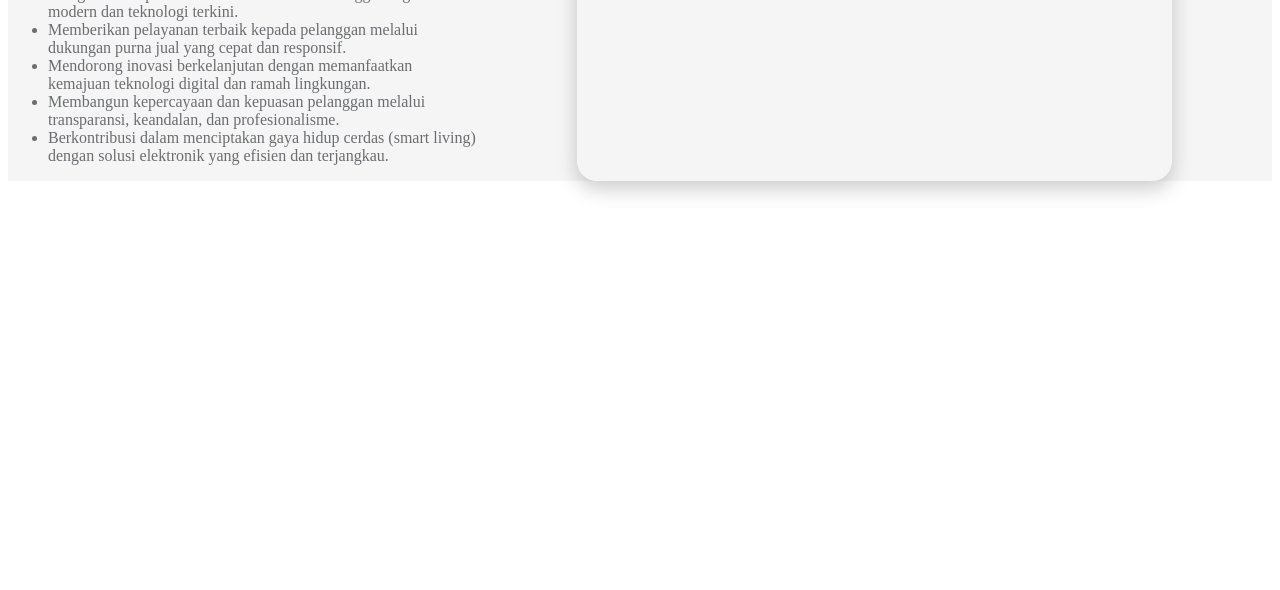
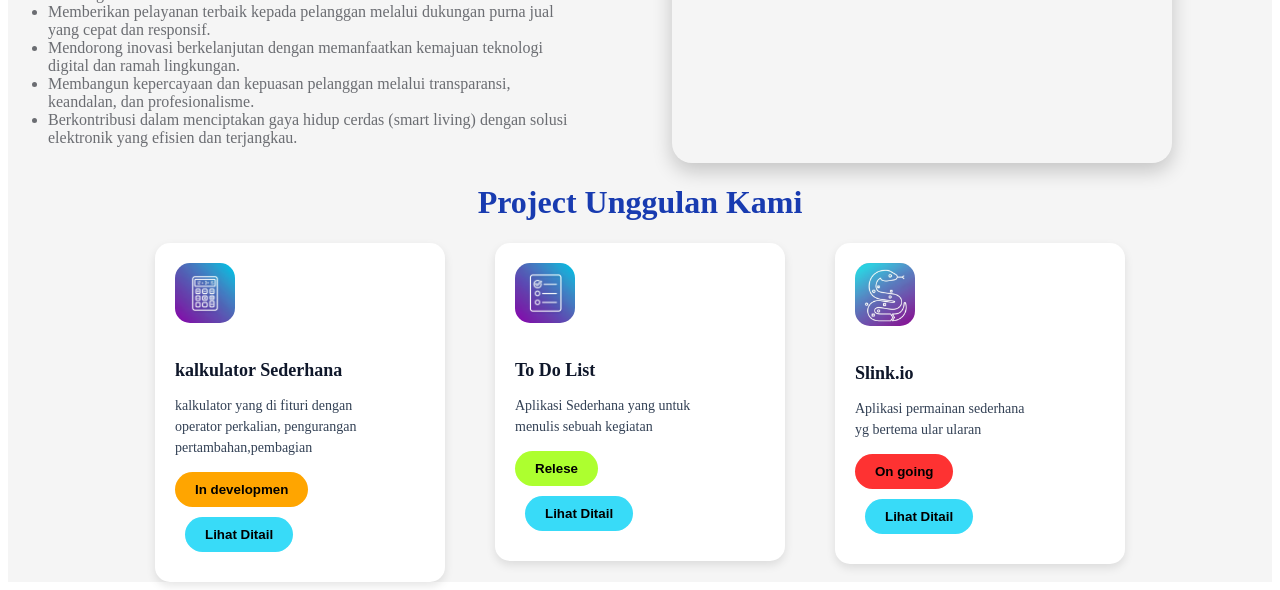
Before and after one commit to saputrarayhan63928-eng/project-root, a plain HTML site: page index.html in a window 1280 px wide. Shown: the part 521-1111 px from the top of the page. Before the commit the page ends 800 px from the top, so only its background shows below. Drawn offline with Linux system fonts and the light colour scheme.

Commit message:
feat:project tlh di buat

```diff
--- a/index.html
+++ b/index.html
@@ -51,6 +51,32 @@
   </div>
 </div>
 </span>
+<h1 class="judul2">Project Unggulan Kami</h1>
+<div class="Project">
+    <ul class="list">
+        <li>
+            <img src="assets/kalokulator.png" alt="kalokulator" width="40px">
+            <h3>kalkulator Sederhana</h3>
+            <p>kalkulator yang di fituri dengan <br>operator perkalian, pengurangan <br>pertambahan,pembagian</p>
+            <button class="label1">In developmen</button>
+            <button class="label2">Lihat Ditail</button>
+        </li>
+        <li>
+            <img src="assets/todolist.png" alt="To Do List" width="40px">
+            <h3>To Do List</h3>
+            <p>Aplikasi Sederhana yang untuk <br>menulis sebuah kegiatan</p>
+             <button class="label3">Relese</button>
+            <button class="label2">Lihat Ditail</button>
+        </li>
+        <li>
+            <img src="assets/ular.png" alt="Slink.io" width="40px">
+            <h3>Slink.io</h3>
+            <p>Aplikasi permainan sederhana <br>yg bertema ular ularan</p>
+             <button class="label4">On going</button>
+            <button class="label2">Lihat Ditail</button>
+        </li>
+    </ul>
+</div>
     </main>
 </body>
 </html>
--- a/style.css
+++ b/style.css
@@ -37,7 +37,6 @@ header h1{
     font-size: 40px;
     color: #0F172A;
 }
-
 header p{
     font-size: 20px;
     color: #1E293B;
@@ -91,7 +90,7 @@ main span{
 .slideshow {
   position: relative;
   width: 100%;
-  max-width: 800px;
+  max-width: 500px;
   margin: 0px 100px 0px 100px;
   border-radius: 20px;
   box-shadow: 0 8px 20px rgba(0,0,0,0.2);
@@ -122,3 +121,80 @@ main span{
   40% { opacity: 0; }
   100% { opacity: 0; }
 }
+.judul2{
+   justify-content: center;
+   display: flex;
+   color: #183bb0;
+}
+.Project{
+    display: flex;
+    justify-content: space-between;
+}
+.list{
+    list-style-type: none;
+    display: flex;
+    justify-content: center;
+    align-items: flex-start;
+    gap: 50px;
+    flex-wrap: wrap;
+    padding: 0;
+    margin: 0 auto;
+    max-width: 1000px;
+}
+.list li {
+  background: white;
+  padding: 20px;
+  border-radius: 15px;
+  width: 250px;
+  box-shadow: 0 4px 10px rgba(0,0,0,0.1);
+  transition: transform 0.3s ease, box-shadow 0.3s ease;
+}
+.list li:hover {
+  transform: translateY(-5px);
+  box-shadow: 0 8px 20px rgba(0,0,0,0.15);
+}
+.list img {
+  width: 60px;
+  margin-bottom: 15px;
+  border-radius: 15px;
+}
+.list h3 {
+  color: #0F172A;
+  font-size: 18px;
+  margin-bottom: 10px;
+}
+.list p {
+  color: #334155;
+  font-size: 14px;
+  line-height: 1.5;
+}
+.label1{
+    background-color: orange;
+    padding: 10px 20px;
+    border: none;
+    border-radius: 50px;
+    font-weight: bold;
+}
+.label2{
+    background-color: #38dbf8;
+    padding: 10px 20px;
+    border: none;
+    border-radius: 50px;
+    display: block;
+    margin: 10px;
+    font-weight: bold;
+}
+.label3{
+    background-color: greenyellow;
+    padding: 10px 20px;
+    border: none;
+    border-radius: 50px;
+    font-weight: bold;
+}
+.label4{
+    background-color: rgb(254, 50, 50);
+    padding: 10px 20px;
+    border: none;
+    border-radius: 50px;
+    font-weight: bold;
+}
```
Also changed, not shown: assets/kalokulator.png (added), assets/todolist.png (added), assets/ular.png (added).
